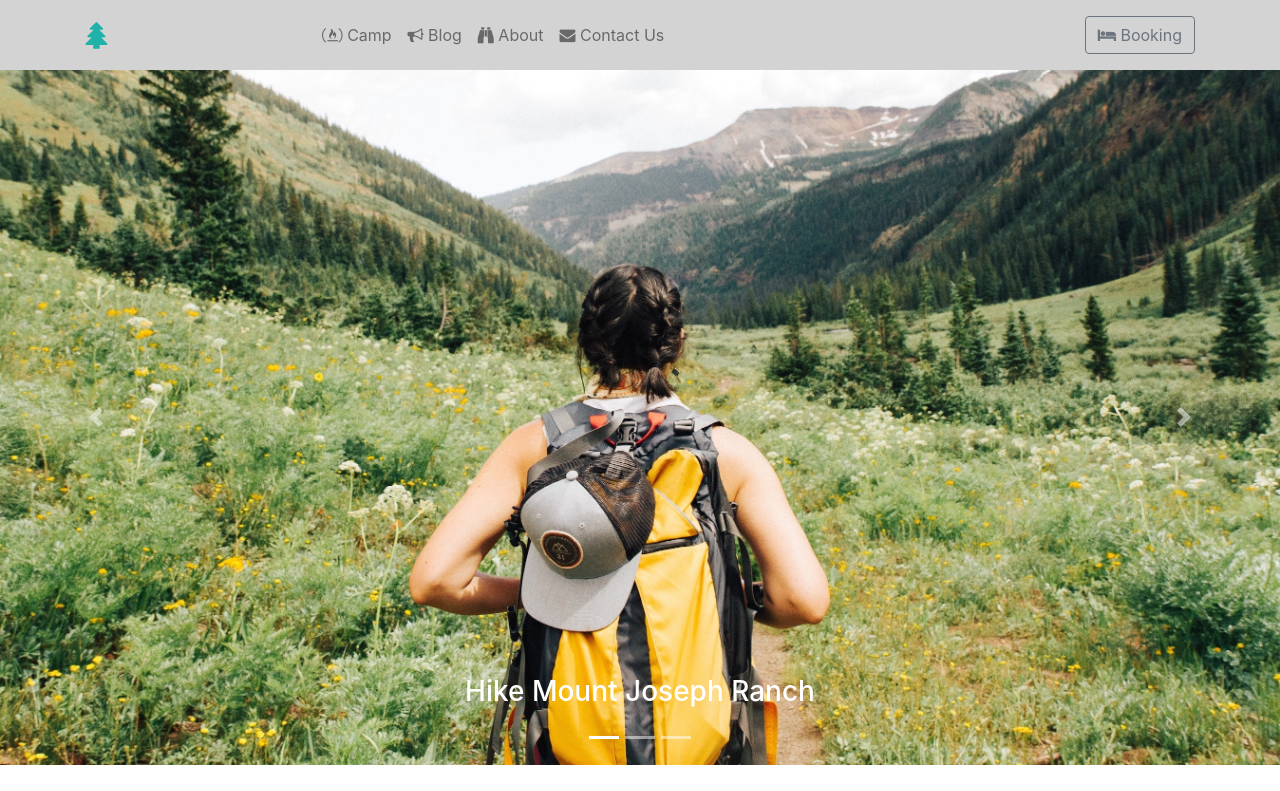
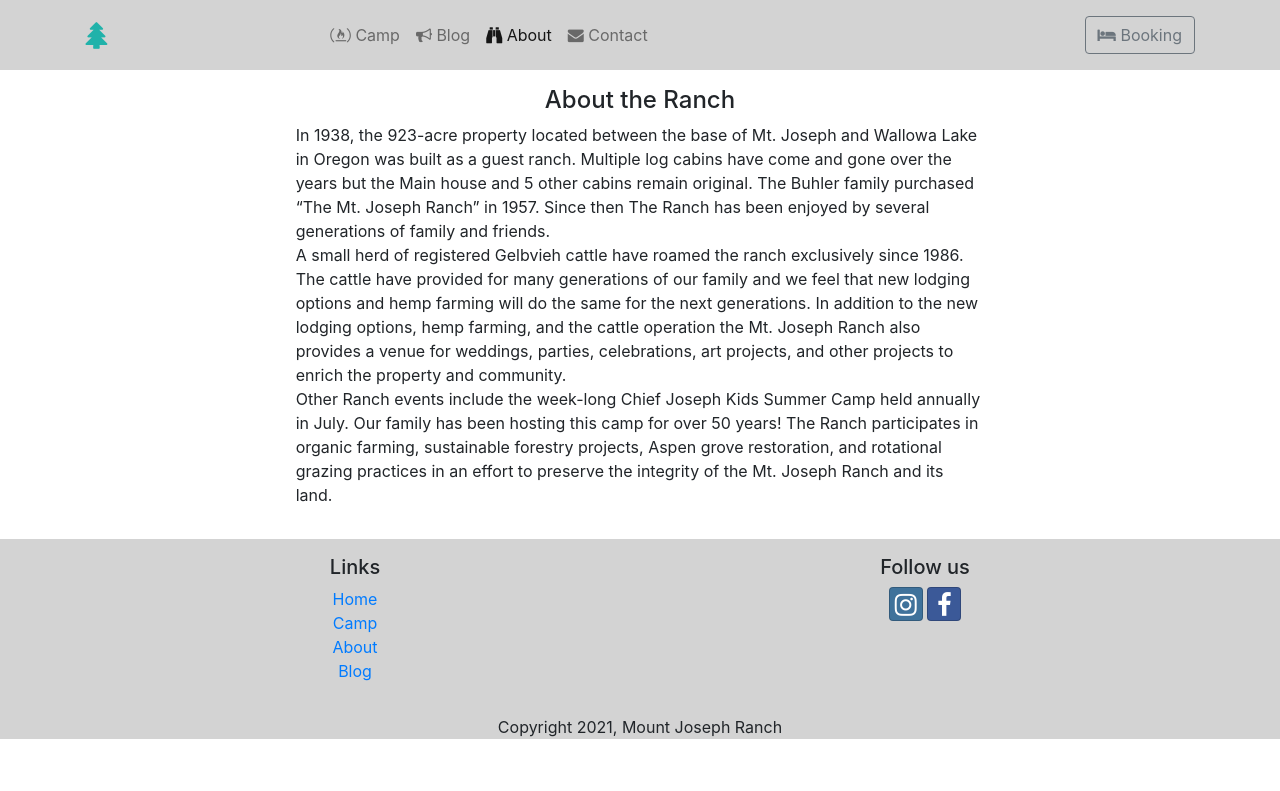
Before and after one commit to brandub/mojo-camp-react, a React (Create React App) app: page /about in a window 1280 px wide. Shown: the top 791 px of the page. Built offline with nearby package versions, Linux system fonts and the light colour scheme.

Commit message:
footer and  router

```diff
--- a/src/App.js
+++ b/src/App.js
@@ -3,15 +3,16 @@ import './App.css';
 import 'react-dates/lib/css/_datepicker.css';
 import { useState } from 'react';
 import Header from './components/Header';
-// import { BrowserRouter } from 'react-router-dom';
 import BookingModal from './components/BookingModal';
-import CarouselHead from './components/Carousel';
-import CampCard from './components/CampCard';
-import ButtonRow from './components/ButtonRow';
+import CampPage from './components/CampPage'
+
 import { SITES } from '../src/shared/SITES';
 import BlogPage from './components/BlogPage';
 import About from './components/About';
 import FooterComp from './components/FooterComp';
+import HomePage from './components/MainComponent';
+import { BrowserRouter, Route, Switch, Redirect } from 'react-router-dom';
+
 
 
 
@@ -47,14 +48,18 @@ function App() {
 }
   return (
     <>
+    <BrowserRouter>
     <Header isNavOpen={isNavOpen} openModal={openModal} toggleNav={toggleNav}  />
-    <CarouselHead />
-    <ButtonRow  filter={filter}/>
-    <CampCard openModal={openModal} isModalOpen={isModalOpen} cardItems={cardItems}/>
     <BookingModal openModal={openModal} isModalOpen={isModalOpen} siteSelected={siteSelected} sitePrice={sitePrice}/>
-    <BlogPage />
-    <About />
+    <Switch>
+          <Route path='/home' render={() => <HomePage filter={filter} openModal={openModal} isModalOpen={isModalOpen} cardItems={cardItems} />}/>
+          <Route path='/camp' render={() => <CampPage filter={filter} openModal={openModal} isModalOpen={isModalOpen} cardItems={cardItems} />}/>
+          <Route path='/blog' component={BlogPage} />
+          <Route path='/about' component={About}/>
+           <Redirect to='/home' />
+    </Switch>
     <FooterComp />
+    </BrowserRouter>
     </>
   );
 }
--- a/src/components/About.js
+++ b/src/components/About.js
@@ -2,19 +2,20 @@ import React from 'react'
 
 const About = () => {
     return (
-        <div className="container mt-5">
-            <div className="row">
-        <div class="col text-center">
-             <h4  class="text-center">About the Ranch</h4>
+        <div className="container">
+            <div className="row m-3">
+                <div className="col-2"></div>
+        <div className="col-8">
+             <h4  className="text-center">About the Ranch</h4>
            <p>In 1938, the 923-acre property located between the base of Mt. Joseph and Wallowa Lake in Oregon was built as a guest ranch. Multiple log cabins have come and gone over the years but the Main house and 5 other cabins remain original.
-The Buhler family purchased “The Mt. Joseph Ranch” in 1957. Since then The Ranch has been enjoyed by several generations of family and friends.  A small herd of registered Gelbvieh cattle have roamed the ranch exclusively since 1986. The cattle have provided for many generations of our family and we feel that new lodging options and hemp farming will do the same for the next generations.
+The Buhler family purchased “The Mt. Joseph Ranch” in 1957. Since then The Ranch has been enjoyed by several generations of family and friends. <br />  A small herd of registered Gelbvieh cattle have roamed the ranch exclusively since 1986.
+The cattle have provided for many generations of our family and we feel that new lodging options and hemp farming will do the same for the next generations.
 In addition to the new lodging options, hemp farming, and the cattle operation the Mt. Joseph Ranch also provides a venue for weddings, parties, celebrations, art projects, and other projects to enrich the property and community. <br /> Other Ranch events include the week-long Chief Joseph Kids Summer Camp held annually in July. Our family has been hosting this camp for over 50 years!
 The Ranch participates in organic farming, sustainable forestry projects, Aspen grove restoration, and rotational grazing practices in an effort to preserve the integrity of the Mt. Joseph Ranch and its land.</p>
-
+<div className="col-2"></div>
 
           </div>
           </div>
-
         </div>
     )
 }
--- /dev/null
+++ b/src/components/CampPage.js
@@ -0,0 +1,25 @@
+import React from 'react';
+import CampCard from './CampCard';
+import ButtonRow from './ButtonRow';
+
+
+const CampPage = (props) => {
+    return (
+        <>
+
+<div className="container my-3">
+            <div className="row">
+        <div className="col text-center">
+             <h4  className="text-center">Camp</h4>
+             </div>
+          </div>
+        </div>
+             <ButtonRow filter={props.filter}/>
+             <CampCard openModal={props.openModal} isModalOpen={props.isModalOpen} cardItems={props.cardItems}/>
+
+
+        </>
+    )
+}
+
+export default CampPage
--- a/src/components/FooterComp.js
+++ b/src/components/FooterComp.js
@@ -1,4 +1,5 @@
 import React from 'react'
+import {Link} from 'react-router-dom'
 
 
 
@@ -6,9 +7,31 @@ import React from 'react'
 const FooterComp = () => {
     return (
 
-  <div className="text-center">
-      FOOTER YO
-  </div>
+      <footer className="site-footer mt-2">
+      <div className="container">
+          <div className="row">
+              <div className="col-6 text-center my-3">
+                  <h5>Links</h5>
+                  <ul className="list-unstyled">
+
+
+                  <li><Link to='/home'>Home</Link></li>
+                      <li><Link to='/camp'>Camp</Link></li>
+                      <li><Link to='/about'>About</Link></li>
+                      <li><Link to='/blog'>Blog</Link></li>
+                  </ul>
+              </div>
+              <div className="col-6 text-center mt-3">
+                  <h5>Follow us</h5>
+                  <a className="btn btn-social-icon btn-instagram" href="http://instagram.com/"><i className="fa fa-instagram" /></a>{' '}
+                  <a className="btn btn-social-icon btn-facebook" href="http://www.facebook.com/"><i className="fa fa-facebook" /></a>{' '}
+
+              </div>
+
+          </div>
+      </div>
+      <div className="text-center">Copyright 2021, Mount Joseph Ranch</div>
+  </footer>
 
     )
 }
--- a/src/components/Header.js
+++ b/src/components/Header.js
@@ -1,5 +1,6 @@
 import React from 'react';
-import {Button, Nav, Navbar, NavbarBrand, NavbarToggler, Collapse, NavItem, NavLink} from 'reactstrap';
+import {Button, Nav, Navbar, NavbarBrand, NavbarToggler, Collapse, NavItem, } from 'reactstrap';
+import { NavLink } from 'react-router-dom';
 
 
 const Header = ({toggleNav, isNavOpen, openModal})=>  {
@@ -12,24 +13,24 @@ const Header = ({toggleNav, isNavOpen, openModal})=>  {
                         <Collapse isOpen={!isNavOpen} navbar>
                             <Nav className="m-auto" navbar>
                                 <NavItem>
-                                    <NavLink className="nav-link" to="/home">
+                                    <NavLink className="nav-link" to="/camp">
                                         <i className="fa fa-free-code-camp" /> Camp
                                     </NavLink>
                                 </NavItem>
                                 <NavItem>
-                                    <NavLink className="nav-link" to="/directory">
+                                    <NavLink className="nav-link" to="/blog">
                                         <i className="fa fa-bullhorn" /> Blog
                                     </NavLink>
                                 </NavItem>
                                 <NavItem>
-                                    <NavLink className="nav-link" to="/aboutus">
+                                    <NavLink className="nav-link" to="/about">
                                         <i className="fa fa-binoculars " /> About
                                     </NavLink>
                                 </NavItem>
                                 <NavItem>
-                                    <NavLink className="nav-link" to="/contactus">
-                                        <i className="fa fa-envelope " /> Contact Us
-                                    </NavLink>
+                                    <a className="nav-link" href="mailto:info@mojocamp.com">
+                                        <i className="fa fa-envelope " /> Contact
+                                    </a>
                                 </NavItem>
                                 </Nav>
                             <span className="navbar-text ml-auto">
--- /dev/null
+++ b/src/components/MainComponent.js
@@ -0,0 +1,16 @@
+import React from 'react';
+import CarouselHead from './Carousel';
+import ButtonRow from './ButtonRow';
+import CampCard from './CampCard';
+const HomePage = (props) => {
+    return (
+        <>
+    <CarouselHead />
+
+    <ButtonRow  filter={props.filter}/>
+    <CampCard openModal={props.openModal} isModalOpen={props.isModalOpen} cardItems={props.cardItems}/>
+        </>
+    )
+}
+
+export default HomePage
--- a/src/index.css
+++ b/src/index.css
@@ -12,3 +12,6 @@
   transform:translateY(-3px);
   background-color: rgb(233, 229, 229);
 }
+.site-footer {
+  background-color: lightgray;
+}
```
